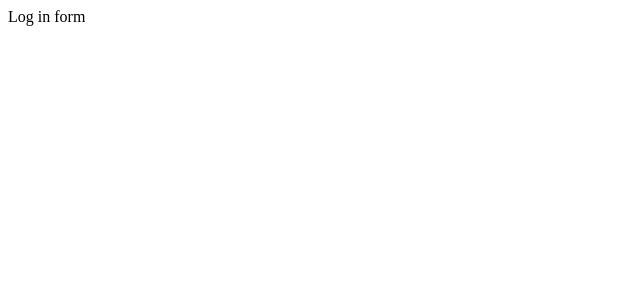
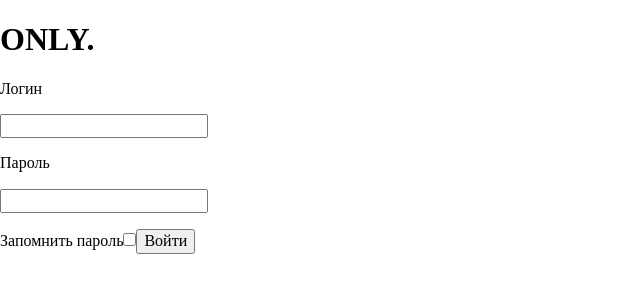
Before and after one commit to I-vasilich-I/only-auth, a React (Create React App) app: page /login in a window 1280 px wide. Shown: the top 300 px of the page, without its empty margins (0-640 px from the left). Built offline with nearby package versions, Linux system fonts and the light colour scheme.

Commit message:
feat: implement logic

```diff
--- a/package.json
+++ b/package.json
@@ -4,6 +4,7 @@
   "private": true,
   "author": "Oleg Vaskevich",
   "dependencies": {
+    "@hookform/resolvers": "^2.9.3",
     "@testing-library/jest-dom": "^5.16.4",
     "@testing-library/react": "^13.3.0",
     "@testing-library/user-event": "^13.5.0",
@@ -20,7 +21,8 @@
     "react-scripts": "5.0.1",
     "styled-components": "^5.3.5",
     "typescript": "^4.7.4",
-    "web-vitals": "^2.1.4"
+    "web-vitals": "^2.1.4",
+    "yup": "^0.32.11"
   },
   "scripts": {
     "start": "react-scripts start",
--- /dev/null
+++ b/src/components/header/Header.tsx
@@ -0,0 +1,20 @@
+import styled from "styled-components"
+
+const HeaderContainer = styled.header`
+  width: 100%;
+`;
+
+const Title = styled.h1`
+  text-transform: uppercase;
+`;
+
+
+const Header = () => {
+  return (
+    <HeaderContainer>
+      <Title>only.</Title>
+    </HeaderContainer>
+  )
+}
+
+export default Header;
--- a/src/constants.ts
+++ b/src/constants.ts
@@ -1,6 +1,8 @@
 const ROUTES = {
   LOGIN: '/login',
-  LOGOUT: '/'
+  PROFILE: '/profile'
 }
 
-export { ROUTES }
+const THE_LOGIN = 'steve.jobs@example.com';
+
+export { ROUTES, THE_LOGIN }
--- a/src/index.tsx
+++ b/src/index.tsx
@@ -1,11 +1,14 @@
 import React, { useState } from 'react';
 import ReactDOM from 'react-dom/client';
 import { BrowserRouter as Router, Route, Routes } from 'react-router-dom';
+import Header from './components/header/Header';
 import ProtectedRoutes from './components/protectedRoute/ProtectedRoute';
 import Context from './context/Context';
 import LogIn from './pages/login/LogIn';
 import LogOut from './pages/logout/LogOut';
 import reportWebVitals from './reportWebVitals';
+import { ROUTES } from './constants';
+import 'normalize.css';
 
 const root = ReactDOM.createRoot(
   document.getElementById('root') as HTMLElement
@@ -18,10 +21,11 @@ const AppContainer = () => {
     <React.StrictMode>
     <Context.Provider value={{ user, setUser }}>
       <Router>
+        <Header />
         <Routes>
-          <Route path="/login" element={<LogIn />} />
+          <Route path={ROUTES.LOGIN} element={<LogIn />} />
           <Route element={<ProtectedRoutes />}>
-            <Route path="/" element={<LogOut />} />
+            <Route path={ROUTES.PROFILE} element={<LogOut />} />
           </Route>
         </Routes>
       </Router>
--- a/src/pages/login/LogIn.tsx
+++ b/src/pages/login/LogIn.tsx
@@ -1,6 +1,89 @@
+import { useContext, useEffect, useState } from "react";
+import { useNavigate } from "react-router-dom";
+import { SubmitHandler, useForm } from "react-hook-form";
+import { yupResolver } from '@hookform/resolvers/yup';
+import * as yup from "yup";
+import { ROUTES, THE_LOGIN } from "../../constants";
+import Context from "../../context/Context";
+
+interface IFormInputs {
+  email: string;
+  password: string;
+  remember: boolean;
+}
+
+const schema = yup.object({
+  email: yup.string().email().required('Обязательное поле'),
+  password: yup.string().required('Обязательное поле').min(8, 'Не менее 8 символов'),
+  remember: yup.boolean(),
+});
+
 const LogIn = () => {
+  const navigate = useNavigate();
+  const { setUser } = useContext(Context);
+  const [loading, setLoading] = useState(false);
+  const [serverError, setServerError] = useState('');
+  const [status, setStatus] = useState(false);
+  const [formData, setFormData] = useState<IFormInputs | null>(null);
+  const { register, handleSubmit, formState: { errors } } = useForm<IFormInputs>({
+    resolver: yupResolver(schema)
+  });
+
+  const hasErrors = Boolean(errors.email || errors.password);
+
+  const rememberMe = localStorage.getItem('rememberMe') || 'off';
+
+  const onSubmit: SubmitHandler<IFormInputs> = (data) => {
+    setLoading(true);
+    setFormData(data);
+    localStorage.setItem('rememberMe', data.remember ? 'on' : 'off');
+  }
+
+  const request = (email: string) => {
+    if (email !== THE_LOGIN) {
+      setServerError(`Пользователя ${email} не существует`);
+      setLoading(false);
+      return;
+    }
+
+    setStatus(true);
+    setLoading(false);
+  }
+
+  useEffect(() => {
+    if (!loading || !formData) return;
+
+    const timer = setTimeout(() => request(formData.email), 5000);
+    return () => clearTimeout(timer);
+  }, [formData, loading])
+
+  useEffect(() => {
+    if(status && formData) {
+      setUser(formData.email);
+      navigate(ROUTES.PROFILE);
+    }
+  }, [formData, navigate, setUser, status]);
+
   return (
-    <div>Log in form</div>
+    <form onSubmit={handleSubmit(onSubmit)} >
+      {serverError && <p>{serverError}</p>}
+      <label htmlFor="email">
+      <p>Логин</p>
+        <input type="email" id="email" {...register("email", { required: true })} />
+        <p>{errors.email?.message}</p>
+      </label>
+      <label htmlFor="password">
+        <p>Пароль</p>
+        <input type="password" id="password" autoComplete={rememberMe} {...register("password", { required: true })} />
+        <p>{errors.password?.message}</p>
+      </label>
+      <label htmlFor="remember">
+        Запомнить пароль
+        <input type="checkbox" id="remember" {...register("remember")} />
+      </label>
+      <input type="submit" value="Войти" disabled={loading || hasErrors} />
+      {loading && <span>Loading</span>}
+    </form>
   )
 }
 
--- a/src/pages/logout/LogOut.tsx
+++ b/src/pages/logout/LogOut.tsx
@@ -1,6 +1,15 @@
+import { useContext } from "react";
+import Context from "../../context/Context";
+
 const LogOut = () => {
+  const { user, setUser } = useContext(Context);
+
   return (
-    <div>Log out button</div>
+    <>
+    <p>{user}</p>
+    <button onClick={() => setUser(null)}>Выйти</button>
+    </>
+
   )
 }
 
```
Also changed, not shown: 1 other file (tests, documents, lock files or other folders).
